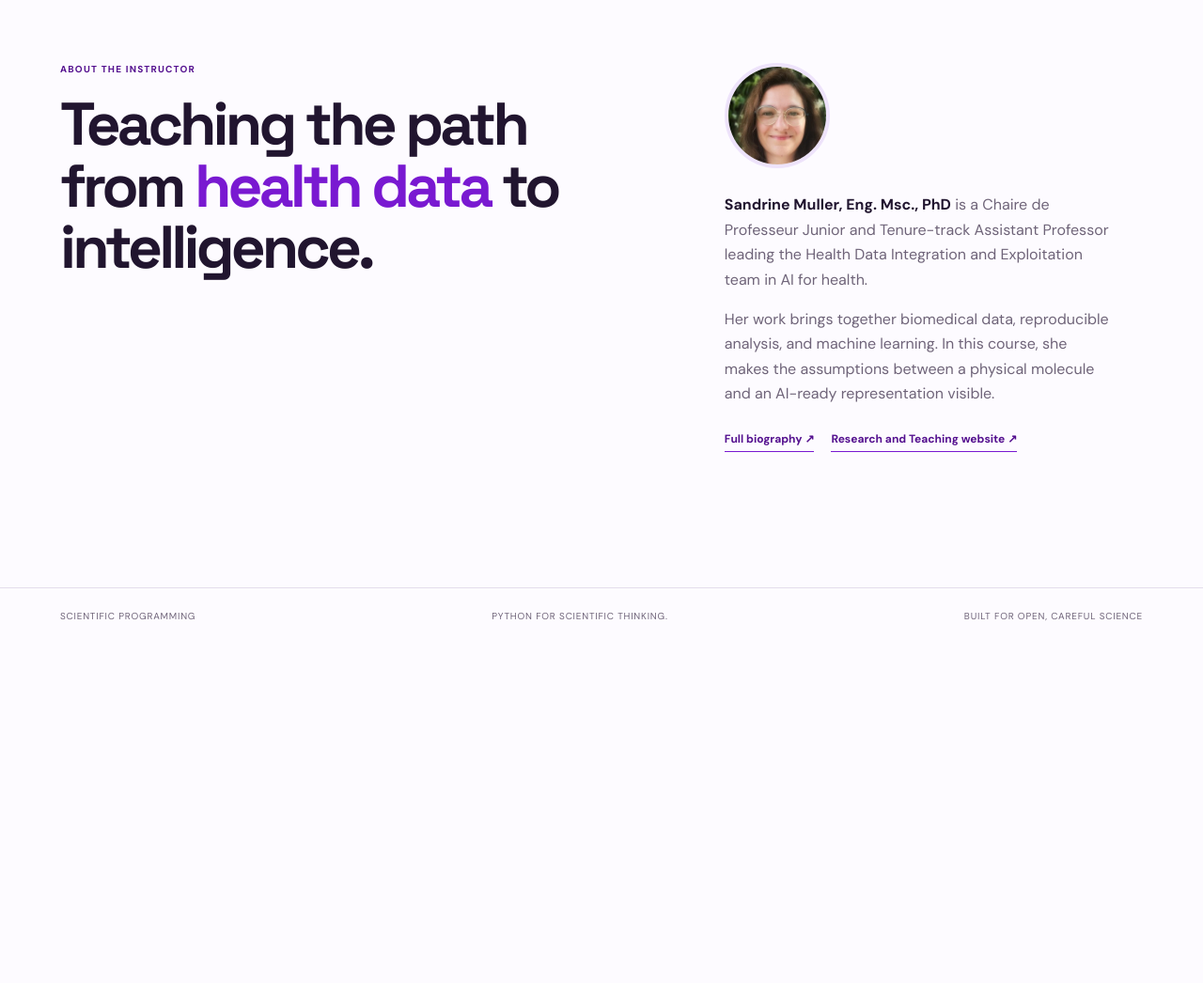
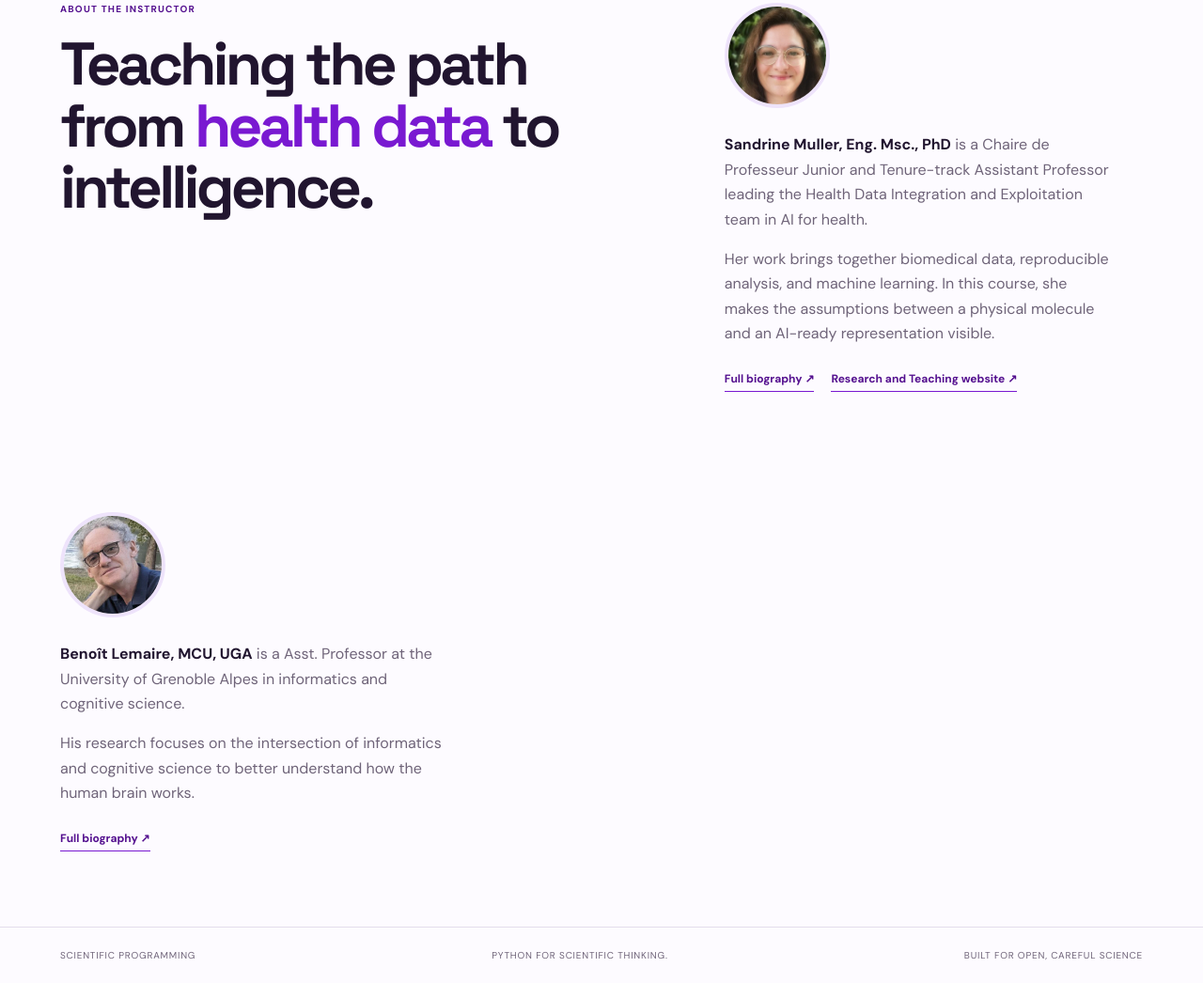
Before and after one commit to AI4Health-DAISY-LIG/python4beginners, a plain HTML site: page site/index.html in a window 1280 px wide. Shown: the part 1209-2255 px from the top of the page at 94% size. Before the commit the page ends 1894 px from the top, so only its background shows below. Drawn offline with Linux system fonts and the light colour scheme.

Commit message:
add benoit's profile

```diff
--- a/site/index.html
+++ b/site/index.html
@@ -30,7 +30,7 @@
         <span aria-hidden="true">◐</span>
         <span class="language-code">FR</span>
       </button>
-      <a class="github-link" data-label="github" href="https://github.com/sandrine-muller/Python4Beginners" target="_blank" rel="noreferrer">
+      <a class="github-link" data-label="github" href="https://github.com/AI4Health-DAISY-LIG/python4beginners" target="_blank" rel="noreferrer">
         View on GitHub <span>↗</span>
       </a>
     </div>
@@ -97,16 +97,24 @@
 
     <section class="content-section about-section tab-panel" data-panel="about" id="about">
       <div class="about-statement">
-        <p class="eyebrow" data-label="about-eyebrow">About the instructor</p>
+        <p class="eyebrow" data-label="about-eyebrow">About the instructors</p>
         <h2 data-label="about-title">Teaching the path from <em>health data</em> to intelligence.</h2>
       </div>
       <div class="about-copy">
-        <img class="portrait" src="SandrineMuller-PhD-UGA.jpg" alt="Portrait of Sandrine Muller">
+        <img class="portrait" src="images/SandrineMuller-PhD-UGA.jpg" alt="Portrait of Sandrine Muller">
         <p><strong>Sandrine Muller, Eng. Msc., PhD</strong> is a Chaire de Professeur Junior and Tenure-track Assistant Professor leading the Health Data Integration and Exploitation team in AI for health.</p>
         <p data-label="about-text">Her work brings together biomedical data, reproducible analysis, and machine learning. In this course, she makes the assumptions between a physical molecule and an AI-ready representation visible.</p>
         <div class="profile-links">
           <a href="https://ai4health-daisy-lig.github.io/our-group/1-members/sandrine-muller" target="_blank" rel="noreferrer">Full biography ↗</a>
           <a href="https://ai4health-daisy-lig.github.io/" target="_blank" rel="noreferrer">Research and Teaching website ↗</a>
+        </div>
+      </div>
+      <div class="about-copy">
+        <img class="portrait" src="images/BenoitLamaire.jpg" alt="Portrait of Benoît Lemaire">
+        <p><strong>Benoît Lemaire, MCU, UGA</strong>  is a Asst. Professor at the University of Grenoble Alpes in informatics and cognitive science.</p>
+        <p data-label="about-text">His research focuses on the intersection of informatics and cognitive science to better understand how the human brain works.</p>
+        <div class="profile-links">
+          <a href="https://lpnc.univ-grenoble-alpes.fr/fr/benoit-lemaire" target="_blank" rel="noreferrer">Full biography ↗</a>
         </div>
       </div>
     </section>
```
Also changed, not shown: site/images/BenoitLamaire.jpg (added), site/images/SandrineMuller-PhD-UGA.jpg (renamed from site/SandrineMuller-PhD-UGA.jpg).
